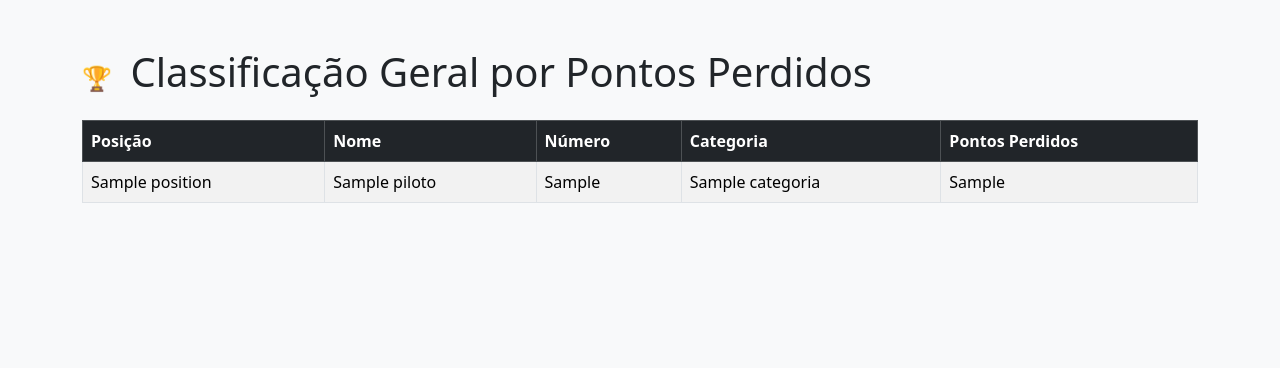
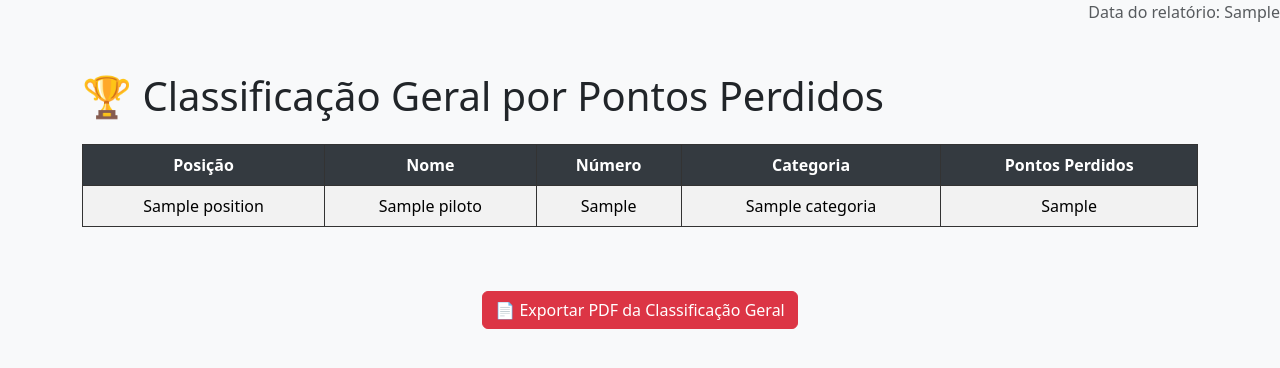
Before and after one commit to CarlosHeiden/django_enduromcb, a Django app: template enduromcb/templates/resultados.html in a window 1280 px wide. Shown: the top 368 px of the page. Run offline with Django 5.2, Linux system fonts and the light colour scheme; the template is opened without the code that fills it: most values are stand-ins (such as "Sample title", 1, 10 or a date in 2020); parts of the project's set-up code (start-up, migrations or seed data) failed here and were passed over.

Commit message:
atualizado html  exportar e atualiza =60

```diff
--- a/enduromcb/templates/resultados.html
+++ b/enduromcb/templates/resultados.html
@@ -3,15 +3,51 @@
 <html lang="pt-br">
 <head>
     <meta charset="UTF-8">
+
+    <meta http-equiv="refresh" content="60">
+
     <title>Classificação Geral - Enduro</title>
+
+    <p class="text-end text-muted">Data do relatório: {{ data_geracao }}</p>
+
     <link href="https://cdn.jsdelivr.net/npm/bootstrap@5.3.3/dist/css/bootstrap.min.css" rel="stylesheet">
     <style>
-        .trofeu {
-            font-size: 1.5rem;
-            color: goldenrod;
-            margin-right: 0.5rem;
+    table {
+        border-collapse: collapse;
+        width: 100%;
+    }
+
+    th, td {
+        border: 1px solid #333 !important;
+        padding: 8px;
+        text-align: center;
+    }
+
+    thead.table-dark th {
+        background-color: #343a40 !important;
+        color: white !important;
+    }
+
+    tr:nth-child(even) {
+        background-color: #f9f9f9;
+    }
+
+    tr:hover {
+        background-color: #eaeaea;
+    }
+
+    @media print {
+        .no-print {
+            display: none !important;
         }
-    </style>
+    }
+
+    @page {
+        size: A4;
+        margin: 1cm;
+    }
+</style>
+
 </head>
 <body class="bg-light">
 
@@ -61,6 +97,13 @@
     <div class="alert alert-warning">Nenhum resultado disponível.</div>
     {% endif %}
 </div>
+<div class="container text-center my-4">
+    <a href="{% url 'exportar_resultados_pdf' %}" class="btn btn-danger no-print">
+        📄 Exportar PDF da Classificação Geral
+    </a>
+</div>
+
+
 
 </body>
 </html>
```
Also changed, not shown: enduromcb/templates/resultado_piloto.html (+33 -0 lines), enduromcb/templates/resumo_corrida.html (added, +49 -0 lines).
